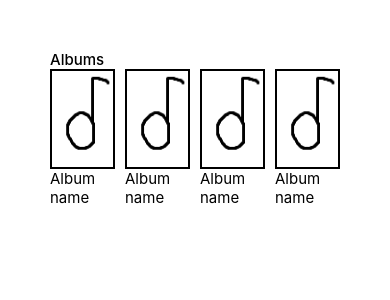
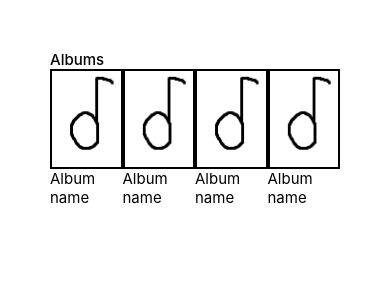
Before and after one commit to Obspogon/ALI_A1, a React Native app: screen / in a window 390 px wide. Shown: the top 300 px of the page. Built offline with nearby package versions, Linux system fonts and the light colour scheme.

Commit message:
add alignment

```diff
--- a/App.js
+++ b/App.js
@@ -30,6 +30,8 @@ export default function App() {
 
 const styles = StyleSheet.create({
 	container: {
+		flex: 1,
+		flexWrap: "wrap",
 		backgroundColor: "#fff",
 		paddingTop: 50,
 		paddingLeft: 50,
@@ -43,7 +45,8 @@ const styles = StyleSheet.create({
 	albumLayout: {
 		flexDirection: "row",
 		flexWrap: "wrap",
-		columnGap: 10,
+		justifyContent: "space-between",
+		alignItems: "center",
 	},
 	albumComponent: {
 		flex: 1,
```
